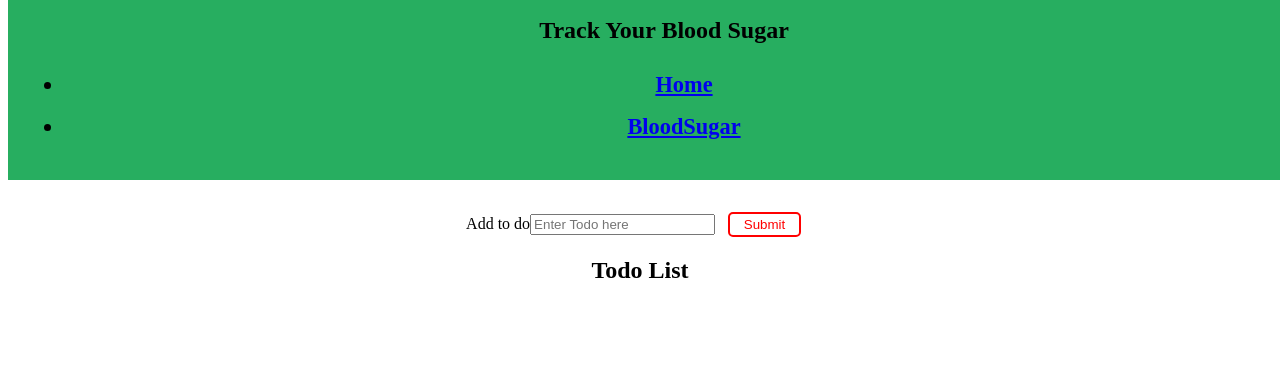
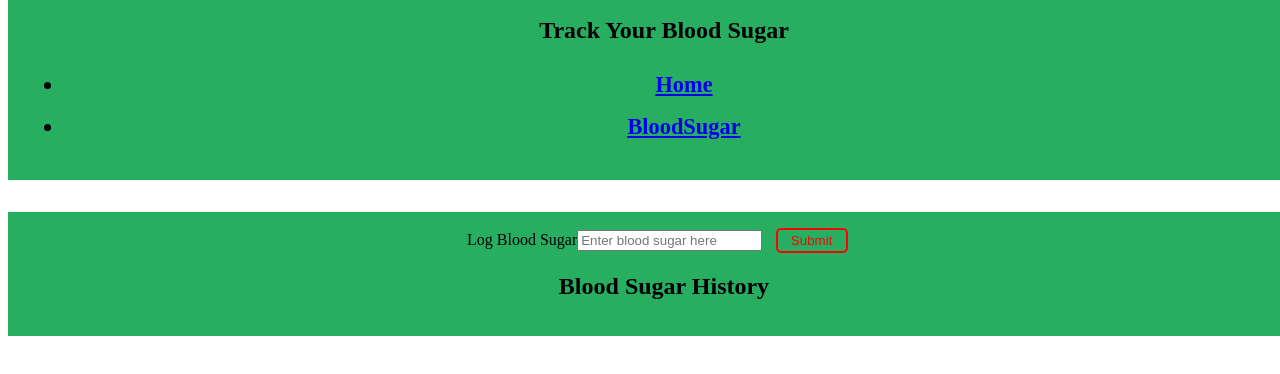
Before and after one commit to Burnsedia/dracula, a Gatsby site: page /BloodSugar in a window 1280 px wide. Shown: the part 64-438 px from the top of the page. Built offline with nearby package versions, Linux system fonts and the light colour scheme; Gatsby itself is replaced by a stand-in of ours.

Commit message:
Moving Log function to componet

```diff
--- a/package.json
+++ b/package.json
@@ -23,6 +23,7 @@
     "gatsby-plugin-sitemap": "^6.3.1",
     "gatsby-source-filesystem": "^5.3.1",
     "gatsby-transformer-sharp": "^5.3.1",
+    "package.json": "^2.0.1",
     "react": "^18.2.0",
     "react-dom": "^18.2.0",
     "styled-components": "^5.3.6"
--- /dev/null
+++ b/src/components/BloodSugarLog.js
@@ -0,0 +1,77 @@
+import { Link } from "gatsby"
+import React, { useState} from "react"
+import styled, { css } from "styled-components"
+
+const Log = styled.div`
+  background-color: #27ae60;
+  margin: 0 0 2rem;
+  padding: 1rem;
+  text-align: center;
+  width: 100vw;
+  && h1 {
+    margin: 0;
+  }
+  && li {
+    font-size: 1.4rem;
+    font-weight: bold;
+    padding: 0.5rem;
+  }
+`
+const Button = styled.button`
+  background: transparent;
+  border-radius: 5px;
+  border: 2px solid red;
+  color: red;
+  margin: 0 1em;
+  padding: 0.25em 1em;
+  transition: all ease 100ms;
+  &&:hover {
+    cursor: pointer;
+    color: white;
+    background-color: palevioletred;
+  }
+  ${props =>
+    props.primary &&
+    css`
+      background: palevioletred;
+      color: white;
+    `};
+`
+
+export default function BloodSugarLog() {
+  const [bloodSugar, setBloodSugar] = useState("")
+  const [bloodSugars, setBloodSugars] = useState([])
+
+  const onSubmit = event => {
+    event.preventDefault()
+    if (bloodSugar !== "") {
+      setBloodSugars([{ title: bloodSugar }, ...bloodSugars])
+      setBloodSugar("")
+    }
+  }
+  return (
+    <Log>
+     <form onSubmit={onSubmit}>
+        <label htmlFor="bloodSugar">Log Blood Sugar</label>
+        <input
+          type="text"
+          id="bloodSugar"
+          value={bloodSugar}
+          placeholder="Enter blood sugar here"
+          onChange={event => {
+            setBloodSugar(event.target.value)
+          }}
+        />
+        <Button primary={bloodSugar === "" ? false : true} type="submit">
+          Submit
+        </Button>
+      </form>
+      <h2>Blood Sugar History</h2>
+      <ul>
+        {bloodSugars.map((bloodSugar, index) => {
+          return <li key={`bloodSugar-${index}`}>{bloodSugar.title}</li>
+        })}
+      </ul>
+    </Log>
+  )
+}
--- a/src/pages/BloodSugar.js
+++ b/src/pages/BloodSugar.js
@@ -1,69 +1,40 @@
 import React, { useState} from "react"
 import styled, { css } from "styled-components"
 import Navbar from "../components/Navbar"
+import BloodSugarLog from "../components/BloodSugarLog"
 
 
-const Button = styled.button`
-  background: transparent;
-  border-radius: 5px;
-  border: 2px solid red;
-  color: red;
-  margin: 0 1em;
-  padding: 0.25em 1em;
-  transition: all ease 100ms;
-  &&:hover {
-    cursor: pointer;
-    color: white;
-    background-color: palevioletred;
-  }
-  ${props =>
-    props.primary &&
-    css`
-      background: palevioletred;
-      color: white;
-    `};
-`
+// const Button = styled.button`
+//   background: transparent;
+//   border-radius: 5px;
+//   border: 2px solid red;
+//   color: red;
+//   margin: 0 1em;
+//   padding: 0.25em 1em;
+//   transition: all ease 100ms;
+//   &&:hover {
+//     cursor: pointer;
+//     color: white;
+//     background-color: palevioletred;
+//   }
+//   ${props =>
+//     props.primary &&
+//     css`
+//       background: palevioletred;
+//       color: white;
+//     `};
+// `
 const Container = styled.div`
   text-align: center;
 `
 
 function App() {
-  const [todo, setTodo] = useState("")
-  const [todos, setTodos] = useState([])
 
-  const onSubmit = event => {
-    event.preventDefault()
-    if (todo !== "") {
-      setTodos([{ title: todo }, ...todos])
-      setTodo("")
-    }
-  }
 
   return (
     <Container className="App">
       <Navbar />
-      <form onSubmit={onSubmit}>
-        <label htmlFor="todo">Add to do</label>
-        <input
-          type="text"
-          id="todo"
-          value={todo}
-          placeholder="Enter Todo here"
-          onChange={event => {
-            setTodo(event.target.value)
-          }}
-        />
-
-        <Button primary={todo === "" ? false : true} type="submit">
-          Submit
-        </Button>
-      </form>
-      <h2>Todo List</h2>
-      <ul>
-        {todos.map((todo, index) => {
-          return <li key={`todo-${index}`}>{todo.title}</li>
-        })}
-      </ul>
+      <BloodSugarLog />
     </Container>
   )
 }
```
Also changed, not shown: src/components/layout.js (added), 1 other file.
